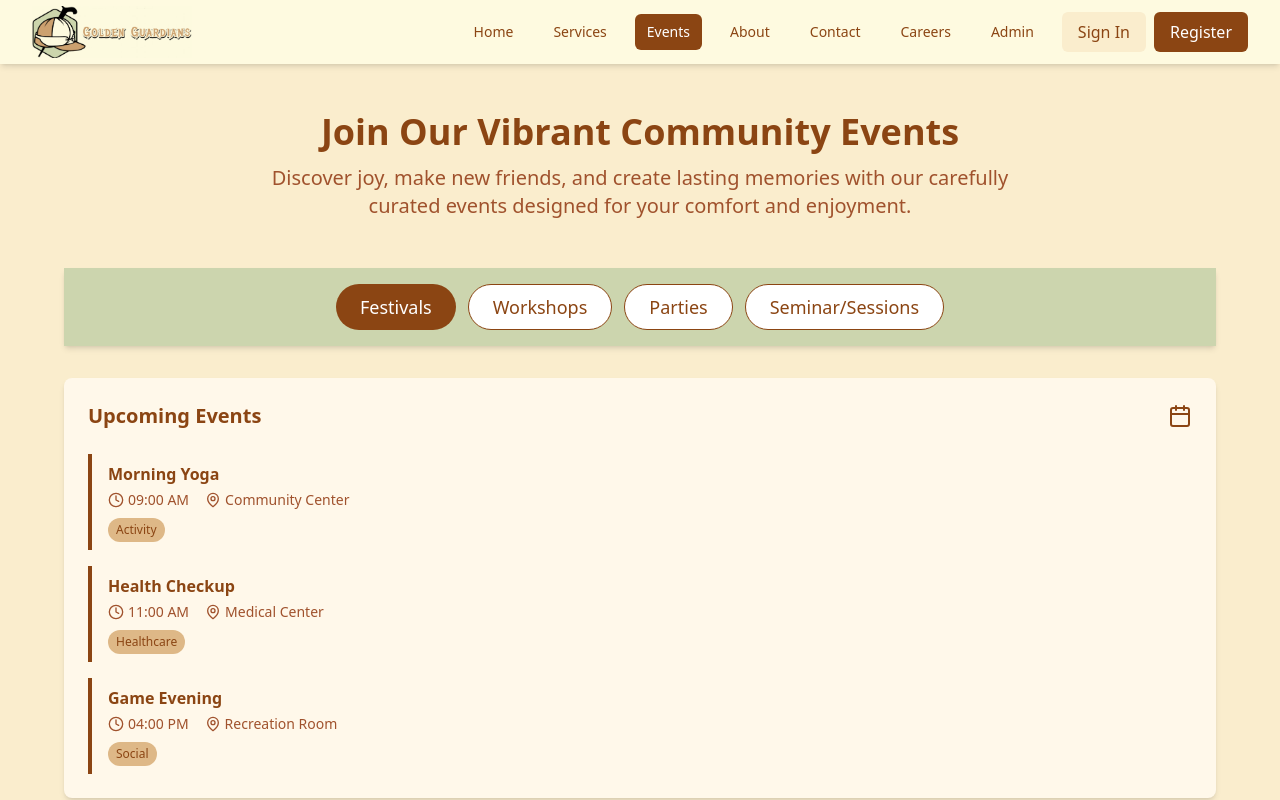
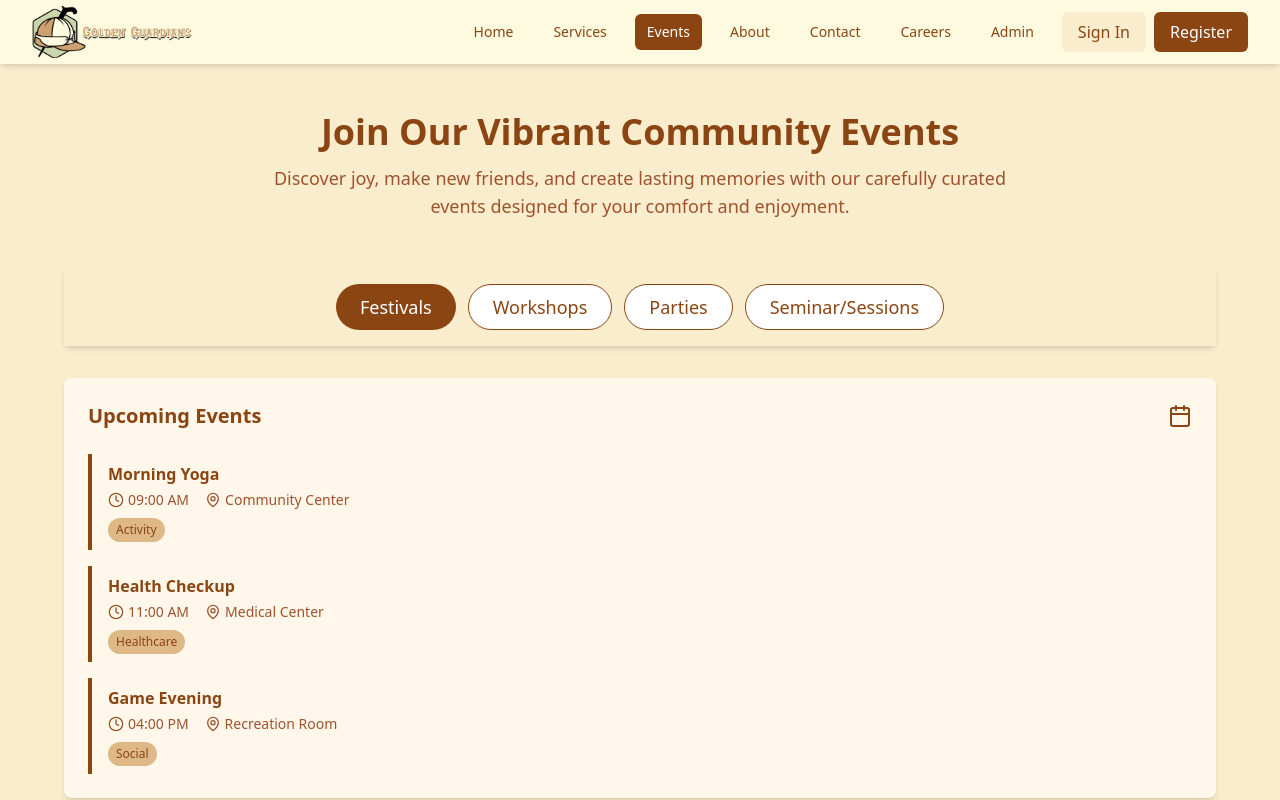
Before and after one commit to tawadesg20/goldenguardians, a React (Vite) app: page /events in a window 1280 px wide. Shown: the top 800 px of the page. Built offline with nearby package versions, Linux system fonts and the light colour scheme.

Commit message:
updated events

```diff
--- a/src/pages/Events.jsx
+++ b/src/pages/Events.jsx
@@ -63,13 +63,13 @@ const Events = () => {
       <h1 className="text-4xl font-bold text-[#8B4513] mb-3">
         Join Our Vibrant Community Events
       </h1>
-      <p className="text-lg md:text-xl text-[#A0522D] max-w-3xl mx-auto">
+      <p className="text-lg text-[#A0522D] max-w-3xl mx-auto">
         Discover joy, make new friends, and create lasting memories with our carefully curated events designed for your comfort and enjoyment.
       </p>
     </div>
 
     {/* Navigation Tabs */}
-    <div className="bg-[#CCD5AE] shadow-md py-4 flex justify-center flex-wrap gap-3">
+    <div className="shadow-md py-4 flex justify-center flex-wrap gap-3">
       {Object.keys(events).map((tab) => (
         <button
           key={tab}
```
